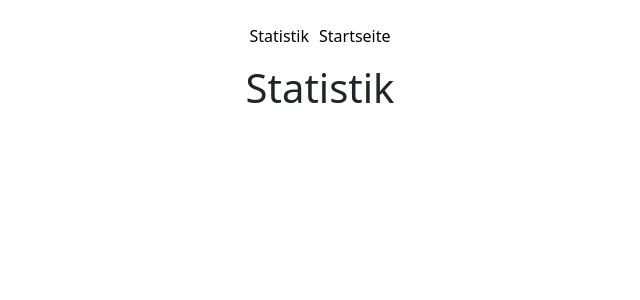
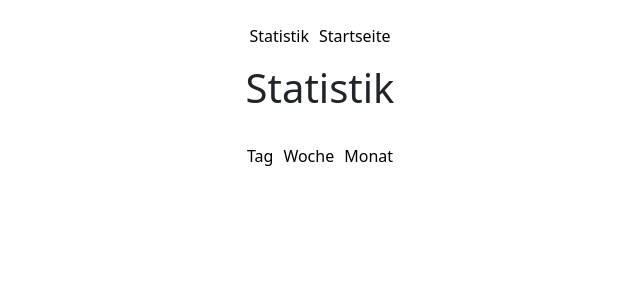
Before and after one commit to Noeell/Semeru, a React (Create React App) app: page /statistik in a window 1280 px wide. Shown: the top 300 px of the page, without its empty margins (320-960 px from the left). Built offline with nearby package versions, Linux system fonts and the light colour scheme; no server answers; sample sign-in values are in the browser's storage.

Commit message:
dont hack it

```diff
--- a/src/App.js
+++ b/src/App.js
@@ -6,6 +6,9 @@ import Startpage from "./Startpage";
 import Statistik from "./Statistik";
 import SignUp from "./SignUp";
 import Firebase from "firebase/compat";
+import Tag from "./Tag";
+import Monat from "./Monat";
+import Woche from "./Woche";
 
 function App() {
 
--- /dev/null
+++ b/src/Monat.js
@@ -0,0 +1,15 @@
+import {Col, Container, Row} from "react-bootstrap";
+
+export default function Monat() {
+    return (
+        <div>
+            <Container>
+                <Row>
+                    <Col>
+                        <h1>Monat</h1>
+                    </Col>
+                </Row>
+            </Container>
+        </div>
+    );
+}
--- a/src/Statistik.js
+++ b/src/Statistik.js
@@ -1,6 +1,38 @@
 import {Col, Container, Row} from "react-bootstrap";
+import {BrowserRouter as Router, Link, Route, useParams} from "react-router-dom";
+import SignUp from "./SignUp";
+import Startpage from "./Startpage";
+import Tag from "./Tag";
+import Woche from "./Woche";
+import Monat from "./Monat";
+import Login from "./Login";
 
-export default function Statistik() {
+export default function Statistik(){
+
+    const HeaderLink = ({ page }, props) => {
+        const title = page.charAt(0).toUpperCase() + page.slice(1);
+        return <Link to={`/${page}`} className='headerlink-title'>
+            {title}
+            <div className={props.selected ? 'headerlink-dot-active' : 'headerlink-dot'}>•</div>
+        </Link>;
+    };
+
+    const Header = () => {
+        const page = useParams().page || 'startseite';
+
+        return (
+            <div>
+                <br/>
+                <div className='header'>
+                    <HeaderLink page='tag' selected={page === 'tag'} />
+                    <HeaderLink page='woche' selected={page === 'woche'} />
+                    <HeaderLink page='monat' selected={page === 'monat'} />
+                </div>
+            </div>
+
+        );
+    };
+
     return (
         <div>
             <Container>
@@ -9,7 +41,19 @@ export default function Statistik() {
                         <h1>Statistik</h1>
                     </Col>
                 </Row>
+                <Row>
+                    <Col>
+                        <Router>
+                            <Route path='/:page' component={Header} />
+
+                            <Route exact path="/tag" component={Tag}/>
+                            <Route exact path="/woche" component={Woche}/>
+                            <Route exact path="/monat" component={Monat}/>
+                        </Router>
+                    </Col>
+                </Row>
             </Container>
+
         </div>
     )
 }
--- /dev/null
+++ b/src/Tag.js
@@ -0,0 +1,15 @@
+import {Col, Container, Row} from "react-bootstrap";
+
+export default function Tag() {
+    return (
+        <div>
+            <Container>
+                <Row>
+                    <Col>
+                        <h1>Tag</h1>
+                    </Col>
+                </Row>
+            </Container>
+        </div>
+    );
+}
--- /dev/null
+++ b/src/Woche.js
@@ -0,0 +1,15 @@
+import {Col, Container, Row} from "react-bootstrap";
+
+export default function Woche() {
+    return (
+        <div>
+            <Container>
+                <Row>
+                    <Col>
+                        <h1>Woche</h1>
+                    </Col>
+                </Row>
+            </Container>
+        </div>
+    );
+}
```
